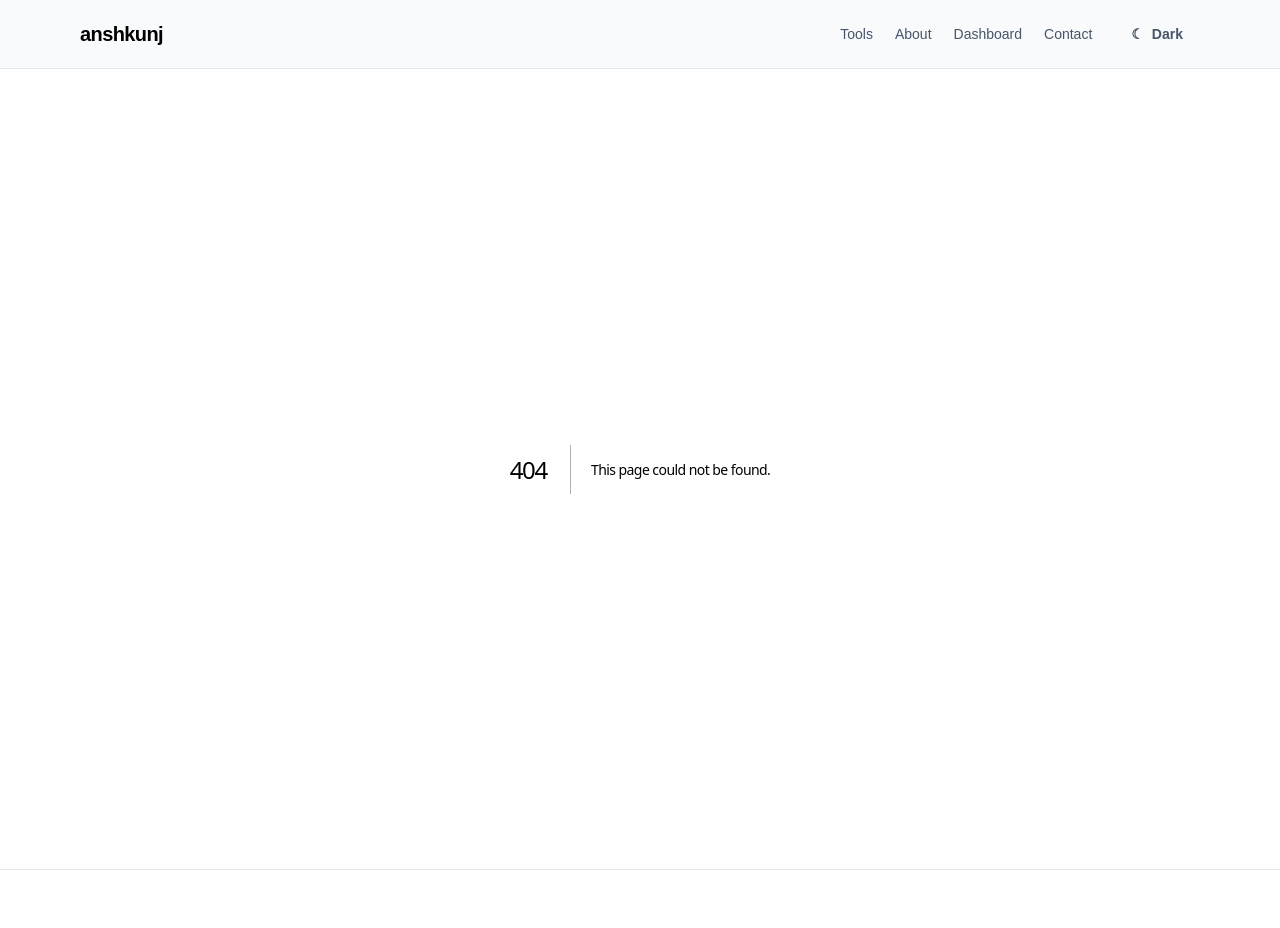
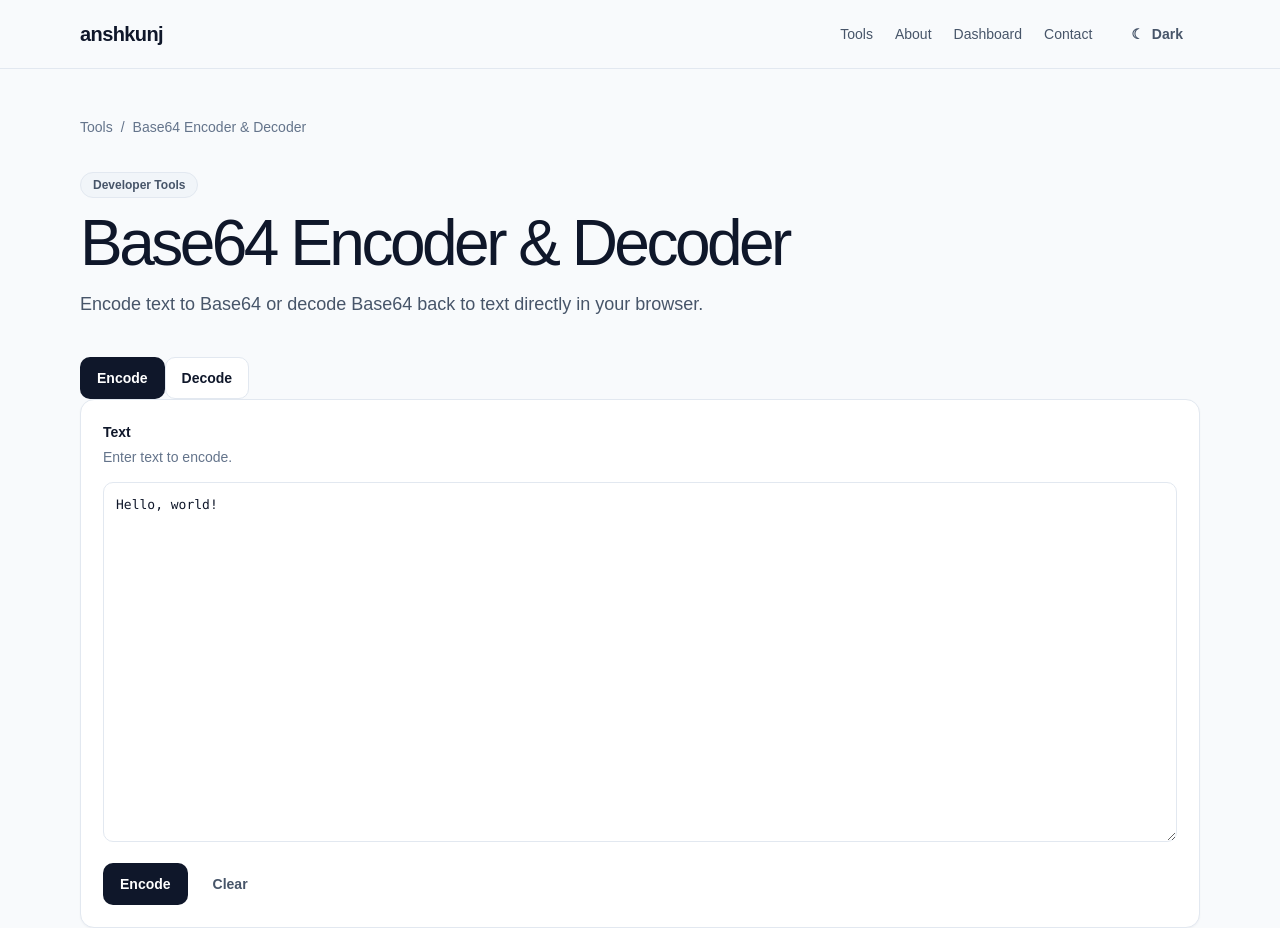
Before and after one commit to anshkunj/ak-project, a Next.js app: page /tools/base64 in a window 1280 px wide. Before the commit this address had no page. Shown: the top 928 px of the page. Built offline with nearby package versions, Linux system fonts and the light colour scheme.

Commit message:
feat: add Base64 tool page

```diff
--- /dev/null
+++ b/src/app/tools/base64/page.tsx
@@ -0,0 +1,29 @@
+import type { Metadata } from "next";
+import { ToolShell } from "@/components/tools/tool-shell";
+import { Base64Tool } from "@/components/tools/base64";
+
+export const metadata: Metadata = {
+  title: "Base64 Encoder & Decoder — Free Online Tool | anshkunj",
+  description: "Encode and decode Base64 text in your browser. Fast, free, and no account required.",
+  alternates: { canonical: "/tools/base64" },
+};
+
+export default function Base64Page() {
+  return (
+    <ToolShell
+      category="Developer Tools"
+      title="Base64 Encoder & Decoder"
+      description="Encode text to Base64 or decode Base64 back to text directly in your browser."
+      howToUse={<><p>Choose <strong>Encode</strong> or <strong>Decode</strong>, enter your value, and select the corresponding action.</p><p>Conversion runs locally in your browser, so the input is not sent to a server.</p></>}
+      examples={<><p><strong>Encode:</strong> <code>Hello, world!</code> → <code>SGVsbG8sIHdvcmxkIQ==</code></p><p><strong>Decode:</strong> <code>SGVsbG8sIHdvcmxkIQ==</code> → <code>Hello, world!</code></p></>}
+      faq={<>
+        <details><summary>What is Base64 used for?</summary><p>Base64 represents binary data as text and is commonly used when data needs to travel through text-based systems.</p></details>
+        <details><summary>Is Base64 encryption?</summary><p>No. Base64 is an encoding format, not encryption. Encoded data can be decoded by anyone who has it.</p></details>
+        <details><summary>Does this tool upload my data?</summary><p>No. Encoding and decoding happen locally in your browser.</p></details>
+      </>}
+      relatedTools={[{ name: "JSON Formatter & Validator", href: "/tools/json-formatter" }]}
+    >
+      <Base64Tool />
+    </ToolShell>
+  );
+}
```
